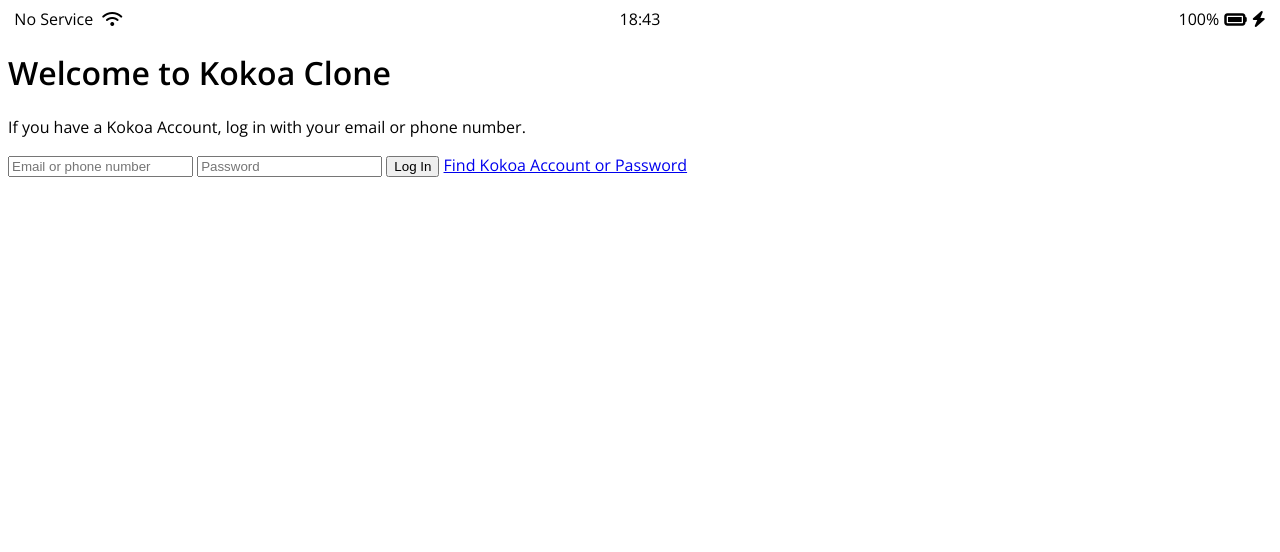
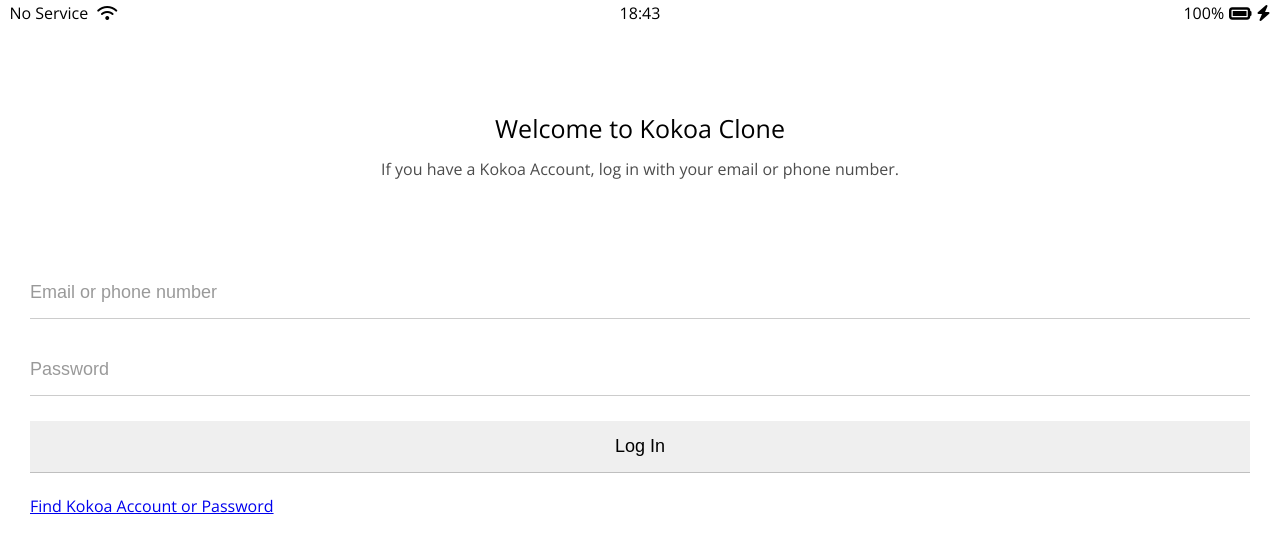
Before and after one commit to MinGeo/kokoa-clone-2021, a plain HTML site: page index.html in a window 1280 px wide. Drawn offline with nearby package versions, Linux system fonts and the light colour scheme.

Commit message:
5/4 3:56AM

```diff
--- /dev/null
+++ b/css/reset.css
@@ -0,0 +1,127 @@
+html,
+body,
+div,
+span,
+applet,
+object,
+iframe,
+h1,
+h2,
+h3,
+h4,
+h5,
+h6,
+p,
+blockquote,
+pre,
+a,
+abbr,
+acronym,
+address,
+big,
+cite,
+code,
+del,
+dfn,
+em,
+img,
+ins,
+kbd,
+q,
+s,
+samp,
+small,
+strike,
+strong,
+sub,
+sup,
+tt,
+var,
+b,
+u,
+i,
+center,
+dl,
+dt,
+dd,
+ol,
+ul,
+li,
+fieldset,
+form,
+label,
+legend,
+table,
+caption,
+tbody,
+tfoot,
+thead,
+tr,
+th,
+td,
+article,
+aside,
+canvas,
+details,
+embed,
+figure,
+figcaption,
+footer,
+header,
+hgroup,
+menu,
+nav,
+output,
+ruby,
+section,
+summary,
+time,
+mark,
+audio,
+video {
+  margin: 0;
+  padding: 0;
+  border: 0;
+  font-size: 100%;
+  font: inherit;
+  vertical-align: baseline;
+}
+/* HTML5 display-role reset for older browsers */
+article,
+aside,
+details,
+figcaption,
+figure,
+footer,
+header,
+hgroup,
+menu,
+nav,
+section {
+  display: block;
+}
+body {
+  line-height: 1;
+}
+ol,
+ul {
+  list-style: none;
+}
+blockquote,
+q {
+  quotes: none;
+}
+blockquote:before,
+blockquote:after,
+q:before,
+q:after {
+  content: "";
+  content: none;
+}
+table {
+  border-collapse: collapse;
+  border-spacing: 0;
+}
+input:focus {
+    outline: none;
+}
--- /dev/null
+++ b/css/status-bar.css
@@ -0,0 +1,23 @@
+.status-bar {
+    display: flex;
+    justify-content: center;
+    padding:5px 3px;
+}
+.status-bar__column {
+    width: 33%;
+}
+.status-bar__column:first-child span{
+    margin-right: 5px;
+}
+.status-bar__column:nth-child(2) {
+    display: flex;
+    justify-content: center;
+}
+.status-bar__column:last-child {
+    display:flex;
+    justify-content: flex-end;
+    align-items: center;
+}
+.status-bar__column .fa-battery-full {
+    margin: 0px 5px;
+}
--- a/css/styles.css
+++ b/css/styles.css
@@ -1,27 +1,45 @@
 @import url('https://fonts.googleapis.com/css2?family=Open+Sans:wght@400;600&display=swap');
+@import "reset.css";
+@import "status-bar.css";
+@import "variables.css";
 body{
     font-family: 'Open Sans', sans-serif;
 }
+.welcome-header{
+    margin: 90px 0px;
+    text-align: center;
+    display: flex;
+    flex-direction: column;
+    align-items: center;
 
-.status-bar {
+}
+.welcome-header__title{
+    margin-bottom: 20px;
+    font-size: 25px;
+}
+.welcome-header__text {
+    width: 60%;
+    opacity: 0.7;
+
+}
+#login-form{
     display: flex;
-    justify-content: center;
+    flex-direction: column;
+    margin:0px 30px;
 }
-.status-bar__column {
-    width: 33%;
+
+#login-form input {
+    padding: 15px 0px;
+    border: none;
+    font-size: 18px;
+    border-bottom: 1px solid rgba(0,0,0,0.2);
+    margin-bottom: 25px;
+    transition: border-color .3s ease-in-out;
+
 }
-.status-bar__column:first-child span{
-    margin-right: 5px;
+#login-form input::placeholder{
+    color:rgba(0,0,0,0.4);
 }
-.status-bar__column:nth-child(2) {
-    display: flex;
-    justify-content: center;
+#login-form input:focus {
+    border-color: var(--yellow);
 }
-.status-bar__column:last-child {
-    display:flex;
-    justify-content: flex-end;
-    align-items: center;
-}
-.status-bar__column .fa-battery-full {
-    margin: 0px 5px;
-}
--- /dev/null
+++ b/css/variables.css
@@ -0,0 +1,3 @@
+:root {
+    --yellow: #fae100;
+}
```
